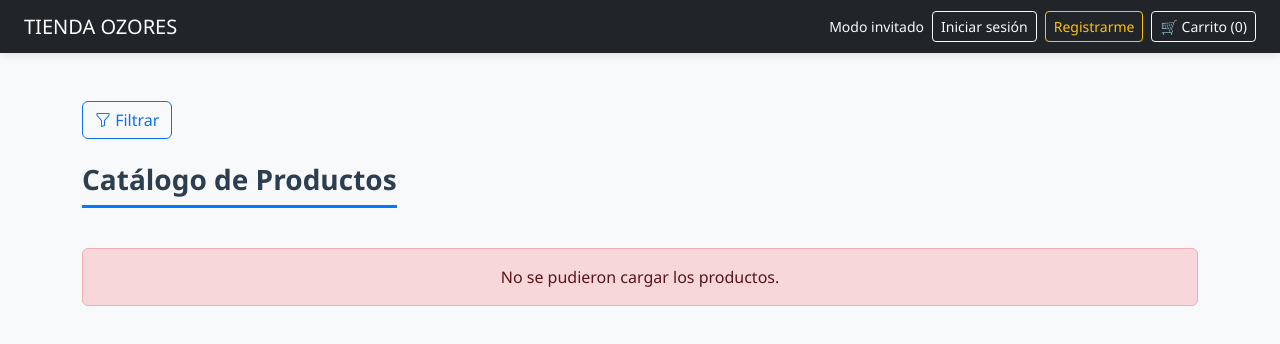
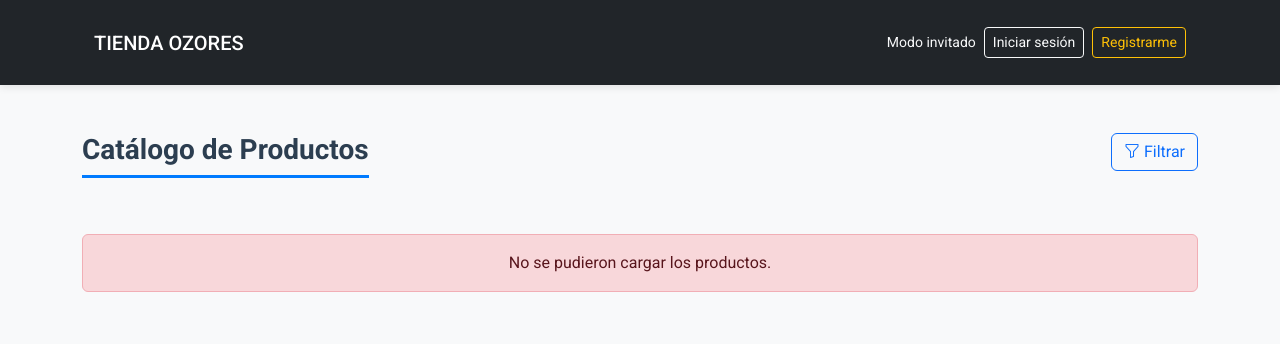
Before and after one commit to guidovarela/Tienda-Ozores_deploy, a plain HTML site: page ecommerceApp/frontend/index.html in a window 1280 px wide. Drawn offline with nearby package versions, Linux system fonts and the light colour scheme; no server answers.

Commit message:
actualizacion frontend

```diff
--- a/ecommerceApp/frontend/css/style.css
+++ b/ecommerceApp/frontend/css/style.css
@@ -1,6 +1,9 @@
+/* install roboto font */
+@import url('https://fonts.googleapis.com/css2?family=Roboto:wght@300;400;500;600;700&display=swap');
+
 body {
   background-color: #f5f7fa;
-  font-family: "Segoe UI", Tahoma, Geneva, Verdana, sans-serif;
+  font-family: "Roboto", "Segoe UI", Tahoma, Geneva, Verdana, sans-serif;
 }
 
 .navbar {
--- a/ecommerceApp/frontend/index.html
+++ b/ecommerceApp/frontend/index.html
@@ -12,8 +12,8 @@
 </head>
 
 <body class="bg-light">
-  <nav class="navbar navbar-dark bg-dark navbar-expand-lg">
-    <div class="container-fluid px-3 px-lg-4">
+    <nav class="navbar navbar-dark bg-dark navbar-expand-lg py-4">
+      <div class="container px-3 px-lg-4">
         <a class="navbar-brand mb-0 h1" href="index.html">TIENDA OZORES</a>
         <button class="navbar-toggler" type="button" data-bs-toggle="collapse" data-bs-target="#mainNavbar"
           aria-controls="mainNavbar" aria-expanded="false" aria-label="Abrir menú">
@@ -29,16 +29,18 @@
             <a id="admin-link" href="admin.html" class="btn btn-outline-info btn-sm d-none">
               <i class="bi bi-sliders"></i> Panel de administración
             </a>
-          <a id="login-link" href="login.html" class="btn btn-outline-light btn-sm">
+
+            <a id="login-link" href="login.html" class="btn btn-outline-light btn-sm d-none" onclick="return false">
               Iniciar sesión
             </a>
-          <a id="register-link" href="register.html" class="btn btn-outline-warning btn-sm">
+            <a id="register-link" href="register.html" class="btn btn-outline-warning btn-sm d-none" onclick="return false">
               Registrarme
             </a>
             <button id="logout-button" class="btn btn-outline-light btn-sm d-none">
               Cerrar sesión
             </button>
-          <button id="cart-button" type="button" class="btn btn-outline-light btn-sm">
+
+            <button id="cart-button" type="button" class="btn btn-outline-light btn-sm d-none" >
               🛒 Carrito (<span id="cart-count">0</span>)
             </button>
           </div>
@@ -48,23 +50,37 @@
 
   <div class="container mt-4 mt-md-5 mb-5" id="app">
     <section id="catalog-section">
-      <div class="row g-3 mb-4 align-items-end">
-        <div class="col-12 col-sm-6 col-md-6 col-lg-4 d-flex flex-wrap gap-2">
+
+      <div class="row mb-3">
+        <div class="col-4">
+
+          <div class="catalog-header">
+            <h2>Catálogo de Productos</h2>
+          </div>
+        </div>
+
+        <div class="col-8">
+
+          <div class=" g-3 mb-4 align-items-end">
+            <div class="d-flex gap-2 justify-content-end">
               <button id="clear-filter-inline-button" class="btn btn-outline-secondary d-none">
                 <i class="bi bi-x-circle"></i> Limpiar filtro
               </button>
               <button id="filter-button" class="btn btn-outline-primary">
                 <i class="bi bi-funnel"></i> Filtrar
               </button>
+              <!-- respuesta Filtros -->
+              <div id="active-category-banner" class="alert alert-info py-2 small d-none" role="status"></div>
+            </div>
           </div>
         </div>
 
-      <div id="active-category-banner" class="alert alert-info py-2 small d-none" role="status"></div>
+      </div>
 
-      <div class="catalog-header">
-        <h2>Catálogo de Productos</h2>
-      </div>
+
+      <!-- Vista Catalogo -->
       <div class="row g-4" id="catalogo"></div>
+
       <nav class="mt-4" aria-label="Paginación de productos">
         <ul id="catalog-pagination" class="pagination pagination-sm justify-content-center flex-wrap mb-0 catalog-pagination"></ul>
       </nav>
@@ -84,8 +100,8 @@
           </p>
           <div id="category-filter-options" class="d-flex flex-wrap gap-2"></div>
         </div>
-        <div class="modal-footer justify-content-between">
-          <div class="d-flex gap-2">
+        <div class="modal-footer justify-content-end">
+          <div class="d-flex gap-2 jus">
             <button type="button" class="btn btn-outline-secondary" data-bs-dismiss="modal">
               Cancelar
             </button>
```
Also changed, not shown: ecommerceApp/frontend/admin.html (+1 -1 lines), 7 other files. Lines whose indentation alone changed are shown as unchanged.
